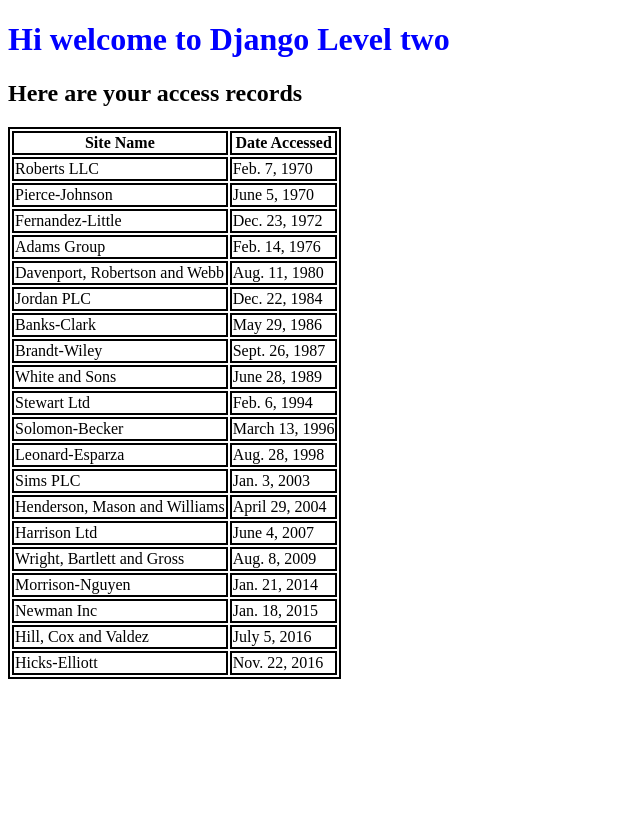
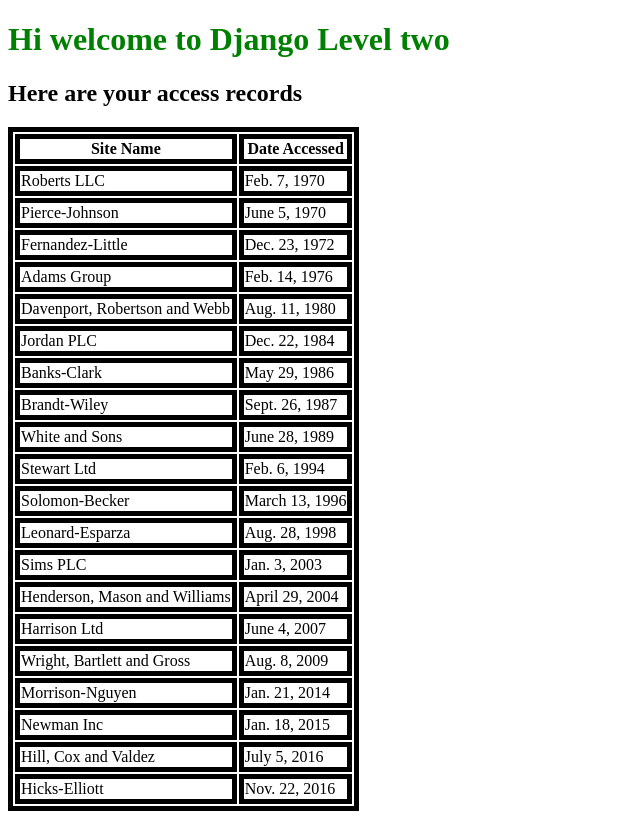
Before and after one commit to cdunn6754/Django_Stuff, a Django app: page / in a window 1280 px wide. Shown: the whole page, without its empty margins (0-640 px from the left). Before the commit the page ends 679 px from the top, so only its background shows below. Run offline with Django 3.2, Linux system fonts and the light colour scheme; data comes from the database, SQL or seed files in the repository.

Commit message:
finished for the day

```diff
--- a/Django_Level_One/first_project/static/css/mystyle.css
+++ b/Django_Level_One/first_project/static/css/mystyle.css
@@ -1,7 +1,7 @@
 h1{
-  color: blue;
+  color: green;
 }
 
 table,th,td{
-  border: 2px solid black;
+  border: 5px solid black;
 }
--- a/Django_Level_One/first_project/templates/first_app/index.html
+++ b/Django_Level_One/first_project/templates/first_app/index.html
@@ -4,7 +4,7 @@
   <head>
     <meta charset="utf-8">
     <title>Django Level 2</title>
-    <link rel="stylesheet" href="{% static "css/mystyle.css" %}">
+    <link rel="stylesheet" href={% static "css/mystyle.css" %}>
   </head>
   <body>
     <h1>Hi welcome to Django Level two</h1>
```
